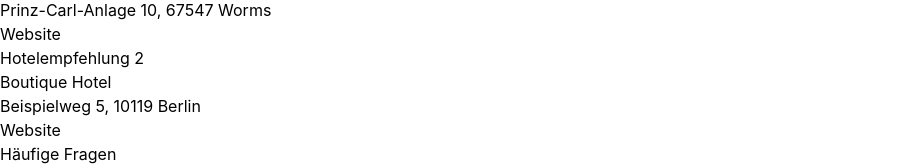
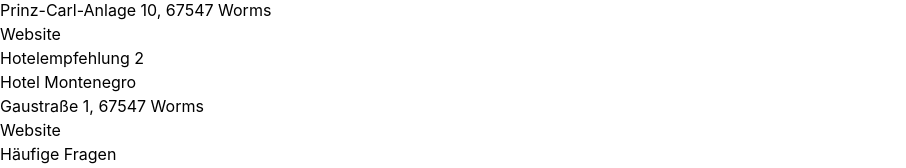
Before and after one commit to ArcNoctris/gina-patryk, a React (Vite) app: page / in a window 1280 px wide. Shown: the part 1154-1322 px from the top of the page, without its empty margins (0-906 px from the left). Built offline with nearby package versions, Linux system fonts and the light colour scheme.

Commit message:
Map update

```diff
--- a/src/components/Map.jsx
+++ b/src/components/Map.jsx
@@ -47,9 +47,9 @@
 
             <div className="bg-stone-50 p-6 rounded-lg">
               <h3 className="font-serif text-xl mb-4 text-stone-800">{t('map.hotel')} 2</h3>
-              <p className="text-stone-600 mb-2">Boutique Hotel</p>
-              <p className="text-sm text-stone-500">Beispielweg 5, 10119 Berlin</p>
-              <a href="#" className="text-stone-800 underline text-sm mt-2 inline-block">Website</a>
+              <p className="text-stone-600 mb-2">Hotel Montenegro</p>
+              <p className="text-sm text-stone-500">Gaustraße 1, 67547 Worms</p>
+              <a href="https://hotelmontenegro.de/" className="text-stone-800 underline text-sm mt-2 inline-block" target='_blank'>Website</a>
             </div>
           </div>
         </div>
--- a/src/locales/de.json
+++ b/src/locales/de.json
@@ -50,7 +50,7 @@
       },
       {
         "question": "Kann ich jemanden mitbringen?",
-        "answer": "Bitte nur die Personen, die namentlich auf der Einladung stehen. Wir feiern im kleinen Kreis."
+        "answer": "Eingeladen sind die Personen, die auf der Einladung stehen, sowie die jeweiligen Partner und Kinder."
       }
     ]
   },
```
